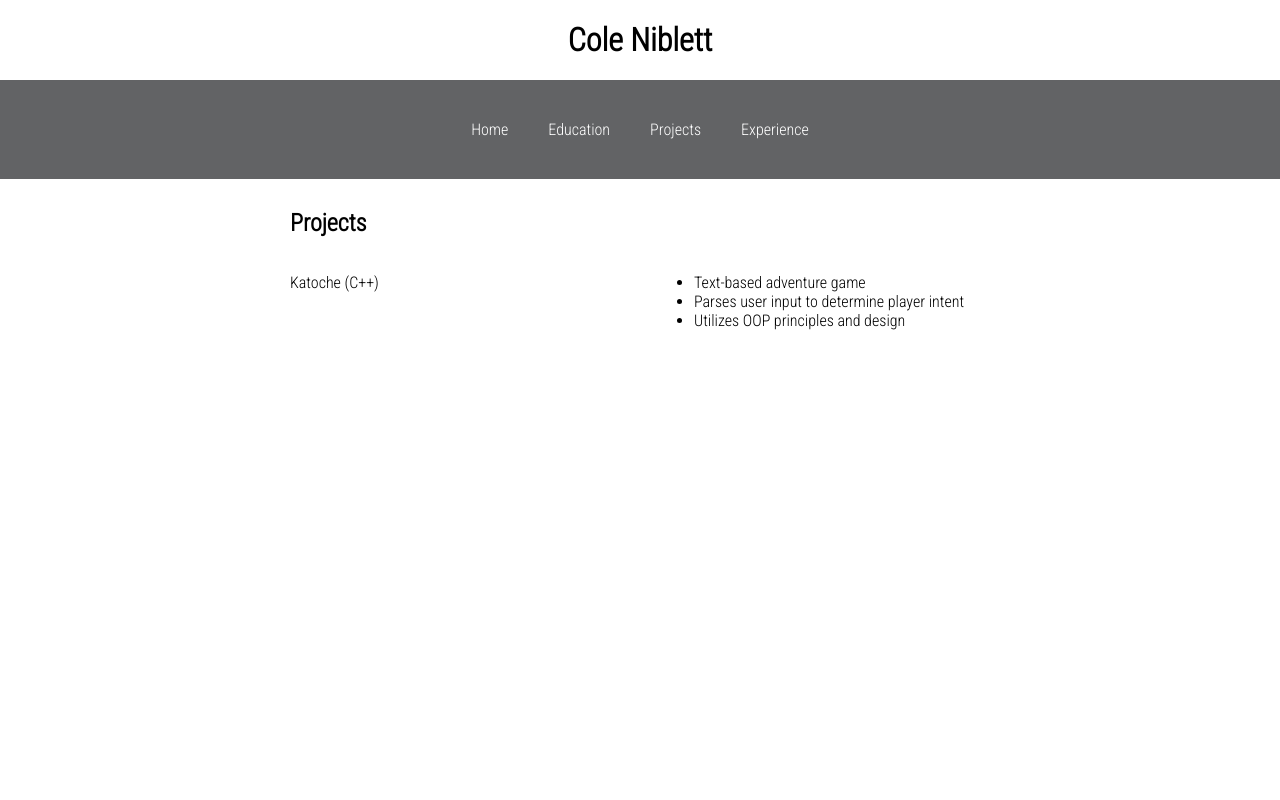
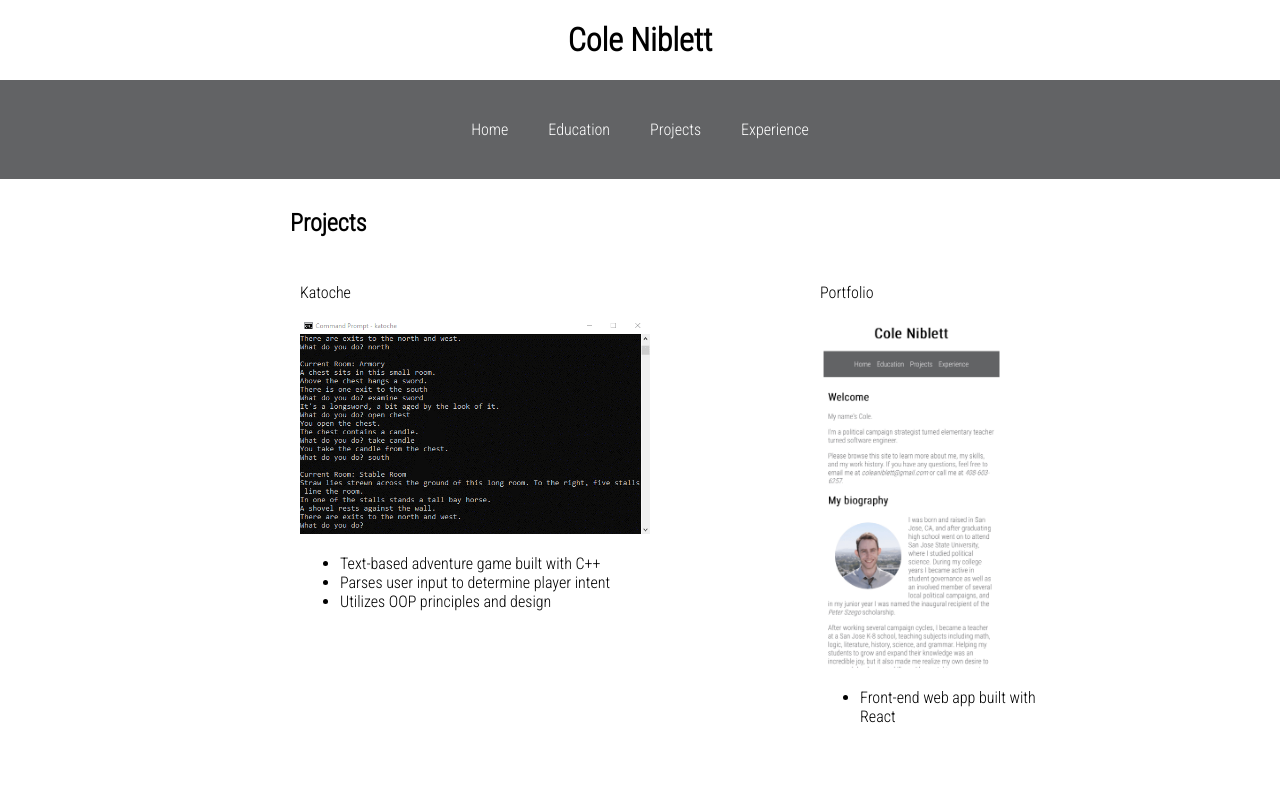
Before and after one commit to coleaniblett/old-portfolio, a React (Create React App) app: page / in a window 1280 px wide. Both pictures are taken after a click on the button "Projects". Shown: the top 800 px of the page. Built offline with nearby package versions, Linux system fonts and the light colour scheme.

Commit message:
add images to projects, reformat for cross-platform viewing

```diff
--- a/src/components/Projects/Projects.css
+++ b/src/components/Projects/Projects.css
@@ -0,0 +1,24 @@
+/* opener: set dynamic grid */
+@media (min-width: 700px) {
+  .project-grid {
+    display: grid;
+    grid-gap: 10%;
+    grid-template-columns: 450px auto;
+  }
+  #katoche {
+    grid-column: 1;
+  }
+  #portfolio {
+    grid-column: 2;
+  }
+}
+
+.project {
+  padding:10px;
+  min-width: 250px;
+}
+
+.projectImg {
+  max-width:350px;
+  max-height:350px;
+}
--- a/src/components/Projects/Projects.js
+++ b/src/components/Projects/Projects.js
@@ -1,8 +1,10 @@
 import React from 'react';
 import './Projects.css';
+import Katoche from '../../KatocheProjectImg.gif';
+import Portfolio from '../../PortfolioProjectImg.gif';
 
 class Projects extends React.Component {
-  render() {
+  /*render() {
     return (
       <div className="main-content">
         <h2 className="title">
@@ -24,6 +26,42 @@ class Projects extends React.Component {
         </div>
       </div>
     );
+  }*/
+
+  render() {
+    return (
+      <div className="main-content">
+        <h2 className="title">
+          Projects
+        </h2>
+        <div className="project-grid">
+          <div className="project" id="katoche">
+            <div className="title">
+              <p>Katoche</p>
+            </div>
+            <img class="projectImg" src={Katoche}/>
+            <div className="description">
+              <ul>
+                <li>Text-based adventure game built with C++</li>
+                <li>Parses user input to determine player intent</li>
+                <li>Utilizes OOP principles and design</li>
+              </ul>
+            </div>
+          </div>
+          <div className="project" id="portfolio">
+            <div className="title">
+              <p>Portfolio</p>
+            </div>
+            <img class="projectImg" src={Portfolio}/>
+            <div className="description">
+              <ul>
+                <li>Front-end web app built with React</li>
+              </ul>
+            </div>
+          </div>
+        </div>
+      </div>
+    );
   }
 }
 
```
Also changed, not shown: src/KatocheProjectImg.gif (added), src/PortfolioProjectImg.gif (added).
